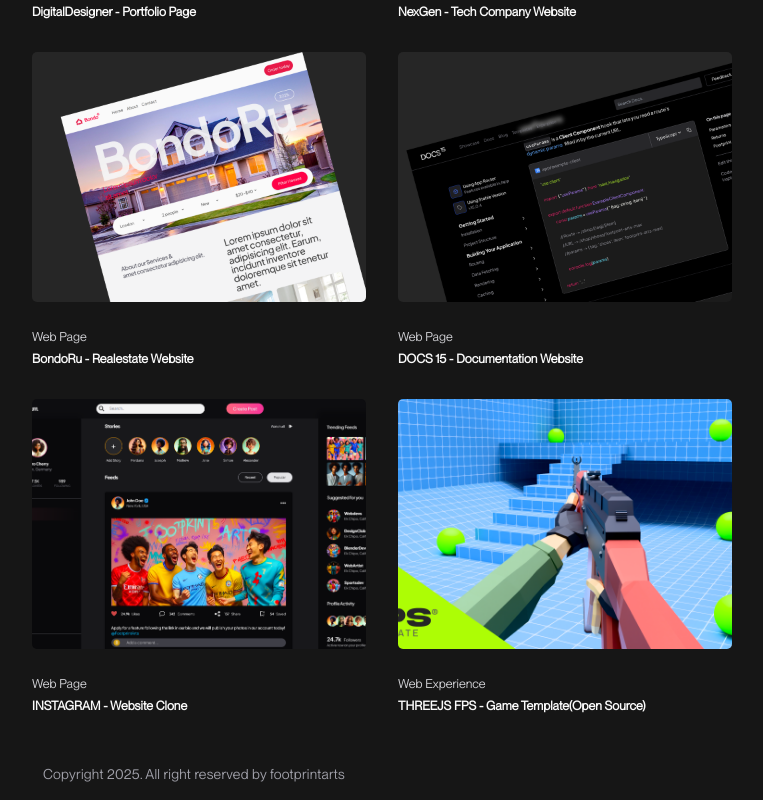
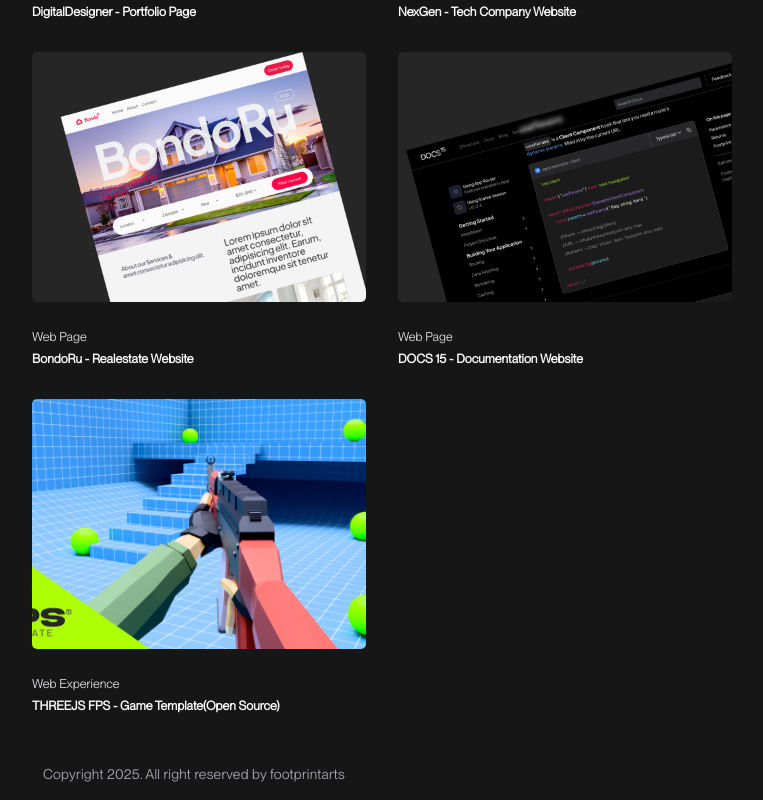
Before and after one commit to Footprintarts/port, a React (Vite) app: page / in a window 1280 px wide. Shown: the part 1267-2067 px from the top of the page, without its empty margins (446-1209 px from the left). Built offline with nearby package versions, Linux system fonts and the light colour scheme; a web font is replaced by a local one.

Commit message:
removed insta

```diff
--- a/src/components/Projects.jsx
+++ b/src/components/Projects.jsx
@@ -47,13 +47,6 @@ const Projects = () => {
       link: "https://docs-clone.pages.dev",
     },
     {
-      image: images.Project7,
-      title: "INSTAGRAM - Website Clone",
-      type: "Web Page",
-      cover1: "/covers/cover7.png",
-      link: "https://instagram-clone-2-0.pages.dev/",
-    },
-    {
       image: images.Project8,
       title: "THREEJS FPS - Game Template(Open Source)",
       type: "Web Experience",
```
